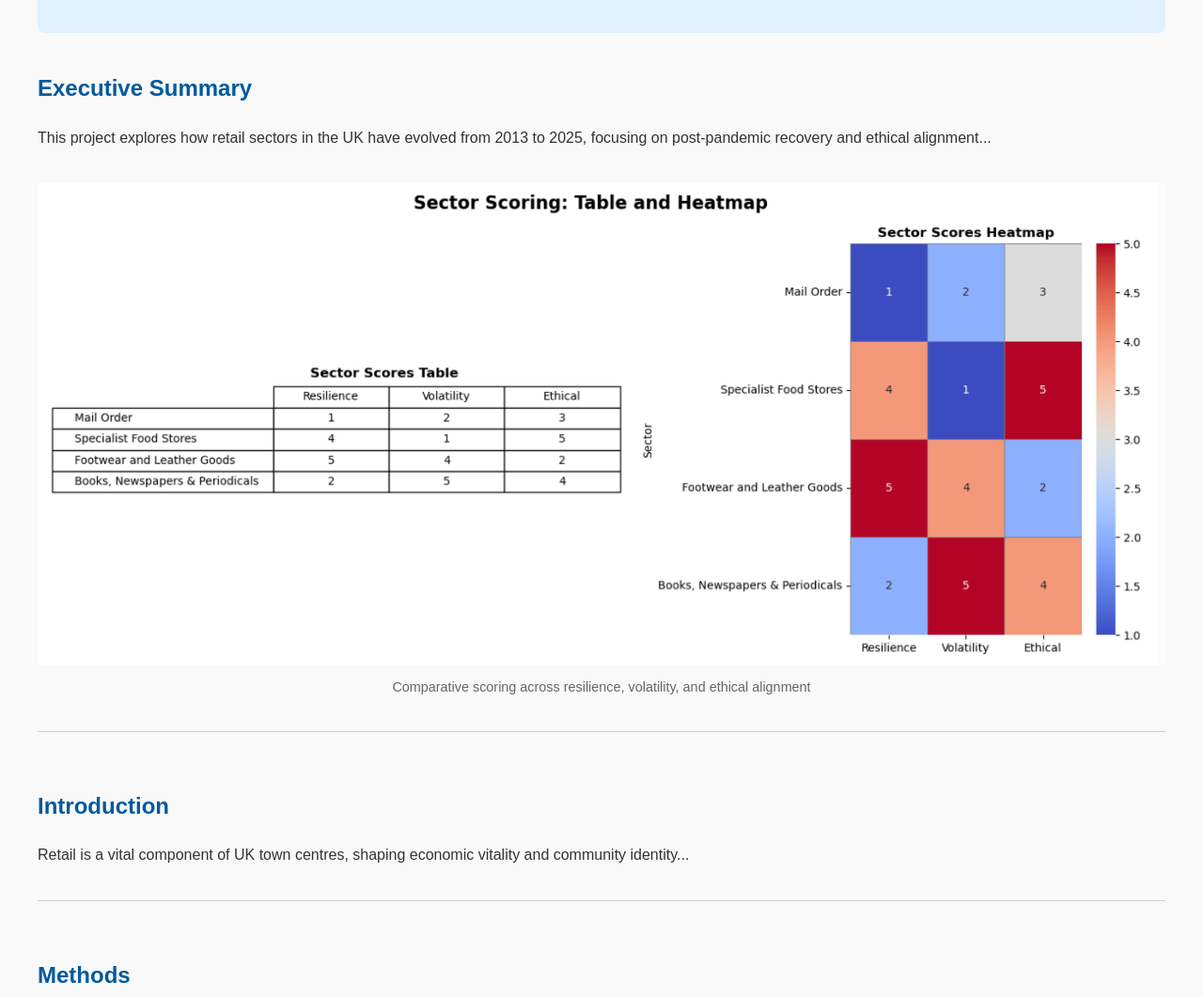
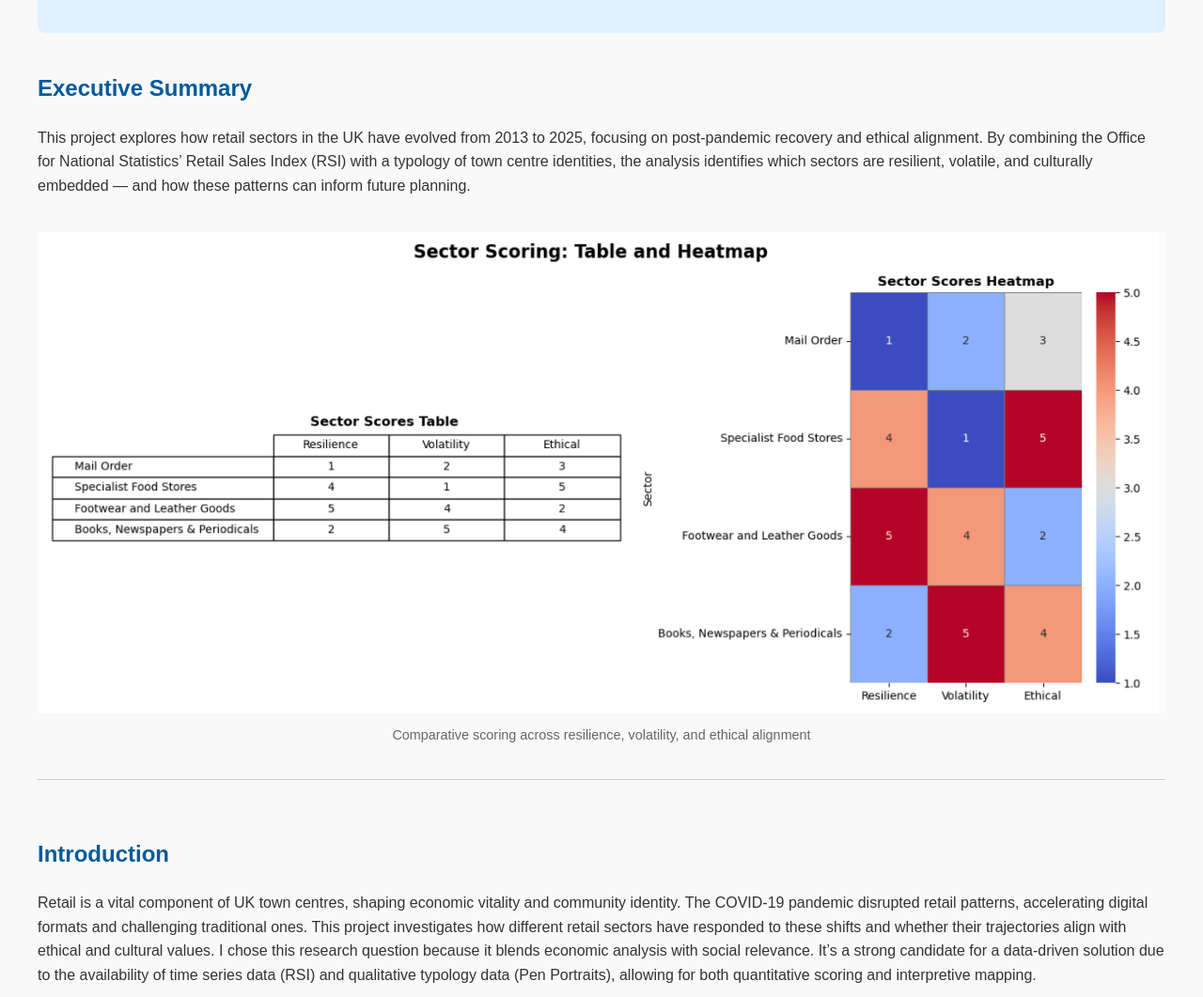
Before and after one commit to Emily-Lucrezia/retail-resilience-and-ethical-alignment, a plain HTML site: page index.html in a window 1280 px wide. Shown: the part 320-1381 px from the top of the page at 94% size. Drawn offline with Linux system fonts and the light colour scheme.

Commit message:
Update index.html

```diff
--- a/index.html
+++ b/index.html
@@ -30,7 +30,7 @@
   <!-- Executive Summary -->
   <section id="summary">
     <h2>Executive Summary</h2>
-    <p>This project explores how retail sectors in the UK have evolved from 2013 to 2025, focusing on post-pandemic recovery and ethical alignment...</p>
+    <p>This project explores how retail sectors in the UK have evolved from 2013 to 2025, focusing on post-pandemic recovery and ethical alignment. By combining the Office for National Statistics’ Retail Sales Index (RSI) with a typology of town centre identities, the analysis identifies which sectors are resilient, volatile, and culturally embedded — and how these patterns can inform future planning.</p>
     <img src="heatmap_table.png" alt="Sector Scores Heatmap and Table">
     <p class="caption">Comparative scoring across resilience, volatility, and ethical alignment</p>
   </section>
@@ -38,7 +38,9 @@
   <!-- Introduction -->
   <section id="intro">
     <h2>Introduction</h2>
-    <p>Retail is a vital component of UK town centres, shaping economic vitality and community identity...</p>
+    <p>Retail is a vital component of UK town centres, shaping economic vitality and community identity. The COVID-19 pandemic disrupted retail patterns, accelerating digital formats and challenging traditional ones. This project investigates how different retail sectors have responded to these shifts and whether their trajectories align with ethical and cultural values.
+I chose this research question because it blends economic analysis with social relevance. It’s a strong candidate for a data-driven solution due to the availability of time series data (RSI) and qualitative typology data (Pen Portraits), allowing for both quantitative scoring and interpretive mapping.
+</p>
   </section>
 
   <!-- Methods -->
@@ -58,7 +60,7 @@
   <!-- Conclusion -->
   <section id="conclusion">
     <h2>Conclusion</h2>
-    <p>This project demonstrates how combining quantitative retail data with qualitative typology insights can reveal deeper patterns...</p>
+    <p>This project demonstrates how combining quantitative retail data with qualitative typology insights can reveal deeper patterns in sector resilience and ethical alignment. The scoring framework offers a replicable method for evaluating retail formats, while the visualisations support strategic decision-making.</p>
   </section>
 
   <!-- Footer -->
```
